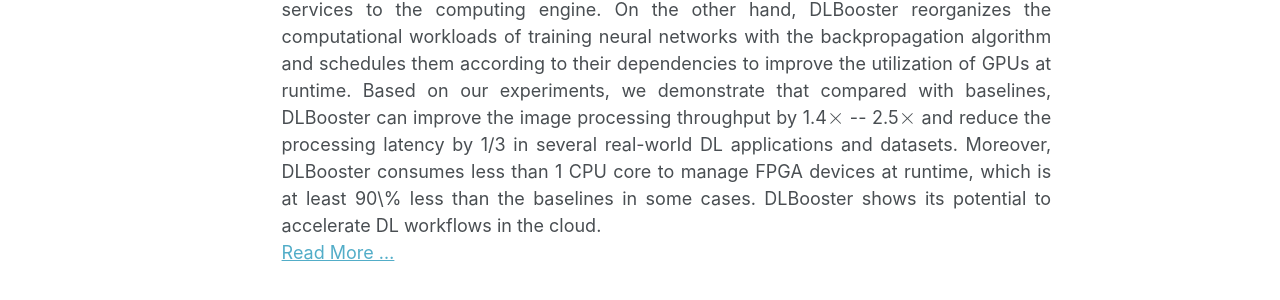
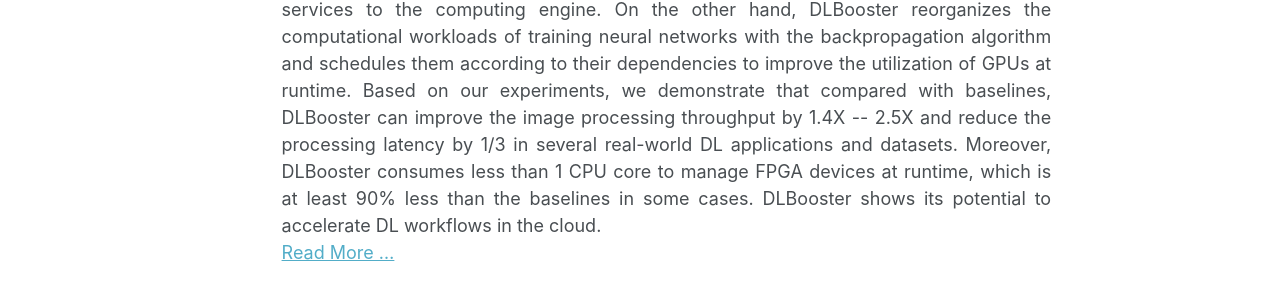
Before and after one commit to NEWPLAN/newplan.github.io, a Jekyll site: the page built from _publications/dlbooster_tpds.md, in a window 1280 px wide and 1377 px high. Shown: the part 669-969 px from the top of the window. Built offline with Jekyll 4.4.1, drawn with Linux system fonts in a browser that asks for light colours; formulas are drawn with MathJax 3; some of the changed text lies outside the part shown.

Commit message:
Update dlbooster_tpds.md

```diff
--- a/_publications/dlbooster_tpds.md
+++ b/_publications/dlbooster_tpds.md
@@ -16,7 +16,7 @@ This paper investigates the performance bottleneck of existing deep learning (DL
 At its core, DLBooster leverages two-level optimizations to boost the end-to-end DL workflow.
 On the one hand, DLBooster selectively offloads some key decoding workloads to FPGAs  to provide high-performance online data preprocessing services to the computing engine.
 On the other hand, DLBooster reorganizes the computational workloads of training neural networks with the backpropagation algorithm and schedules them according to their dependencies  to improve the utilization of GPUs at runtime.
-Based on our experiments, we demonstrate that compared with baselines, DLBooster can improve the image processing throughput by 1.4$\times$ -- 2.5$\times$  and reduce the processing latency by 1/3 in several real-world DL applications and datasets.
-Moreover, DLBooster consumes less than 1 CPU core to manage FPGA devices at runtime, which is at least 90\% less than the baselines in some cases. DLBooster shows its potential to accelerate DL workflows in the cloud.
+Based on our experiments, we demonstrate that compared with baselines, DLBooster can improve the image processing throughput by 1.4X -- 2.5X  and reduce the processing latency by 1/3 in several real-world DL applications and datasets.
+Moreover, DLBooster consumes less than 1 CPU core to manage FPGA devices at runtime, which is at least 90% less than the baselines in some cases. DLBooster shows its potential to accelerate DL workflows in the cloud.
 </div>
 [Read More ... ](/publication/dlbooster_tpds)
```
